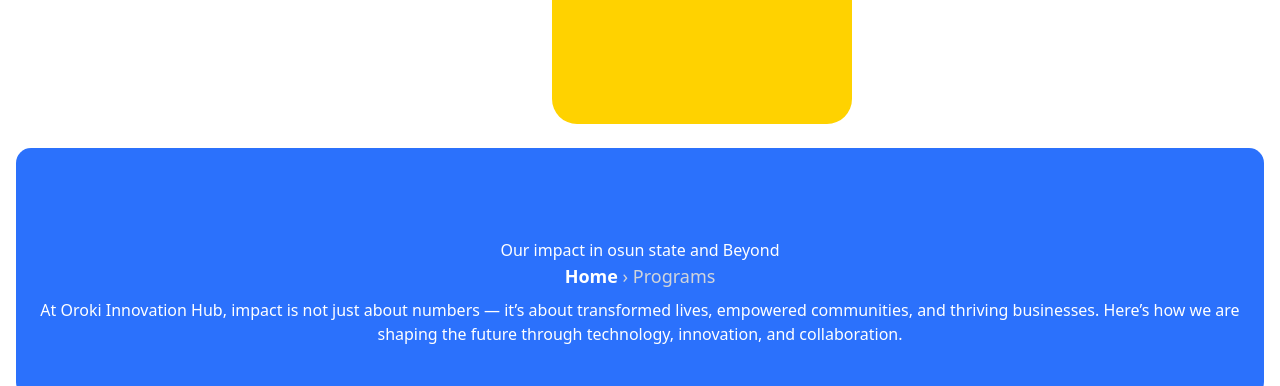
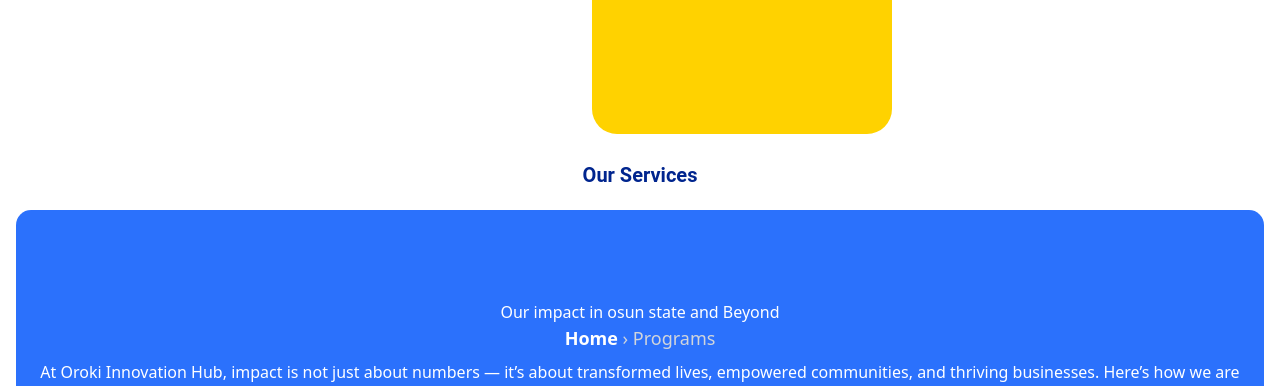
Before and after one commit to Abdulqadir456782/Oroki-hub-project-1, a plain HTML site: page Home/index.html in a window 1280 px wide. Shown: the part 954-1340 px from the top of the page. Drawn offline with nearby package versions, Linux system fonts and the light colour scheme.

Commit message:
made changes to the homepage

```diff
--- a/Home/index.html
+++ b/Home/index.html
@@ -142,6 +142,17 @@
     </div>
   </div>
 </section>
+<section>
+  <h3 class="srvcs"><b>Our Services</b></h3>
+  <div class="flex-services-container">
+    <div class="flex-services-container-1"></div>
+    <div class="flex-services-container-2"></div>
+  </div>
+  <div>
+    <div></div>
+    <div></div>
+  </div>
+</section>
 <section style="background-color: rgb(43,113,252); border-radius: 15px; padding-bottom: 4%;" class="bg-blue-600 text-white text-center py-10 rounded-3xl mx-4 mt-6">
 
     <h1 class="po" style="text-align: center; padding-top: 4%; ;">Our impact in osun state and Beyond</h1>
--- a/Home/style.css
+++ b/Home/style.css
@@ -78,8 +78,8 @@
 .flex-partners-container{
     display: flex;
     flex-direction: row;
-    padding-top: 10px;
-    padding-left: 100px;
+    padding-top: 20px;
+    padding-left: 140px;
 }
 .nitda{
     width: 200px;
@@ -104,3 +104,12 @@
     width: 300px;
     height: 200px;
 }
+.srvcs{
+    font-family: Roboto, sans-serif;
+    font-size: 20px;
+    font-weight: 500;
+    line-height: 22px;
+    color: rgb(0, 37, 142);
+    padding-top: 30px;
+    text-align: center;
+}
```
